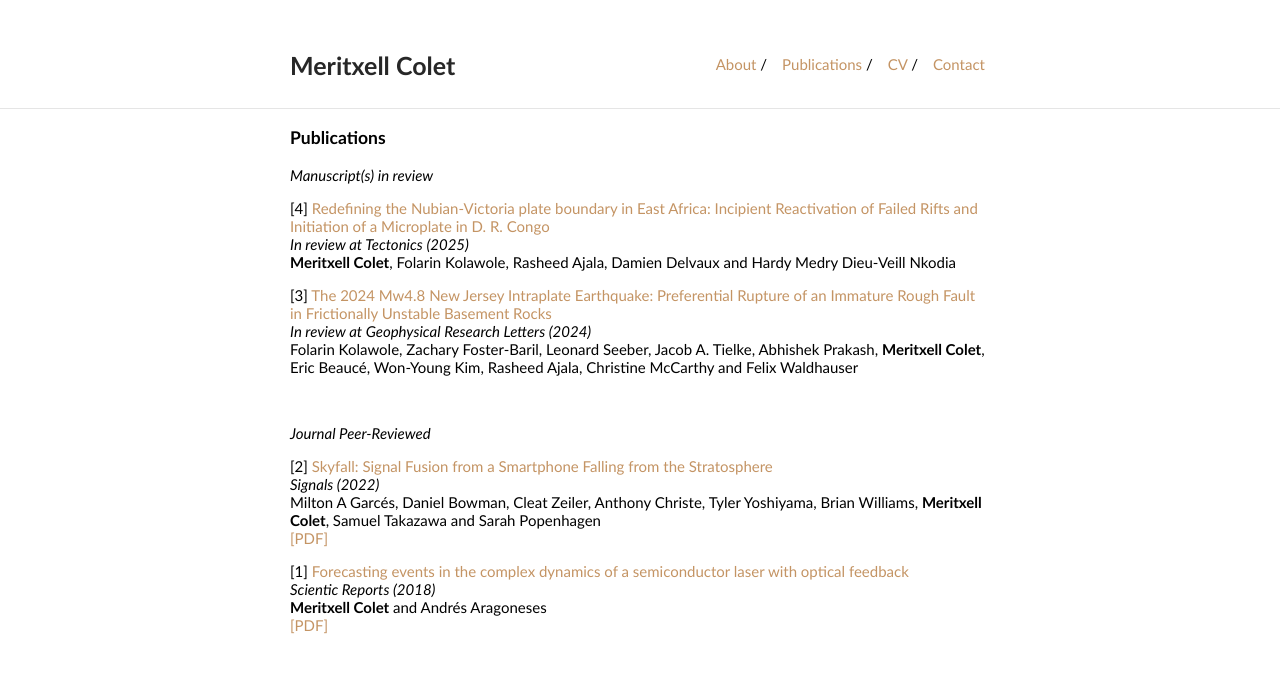
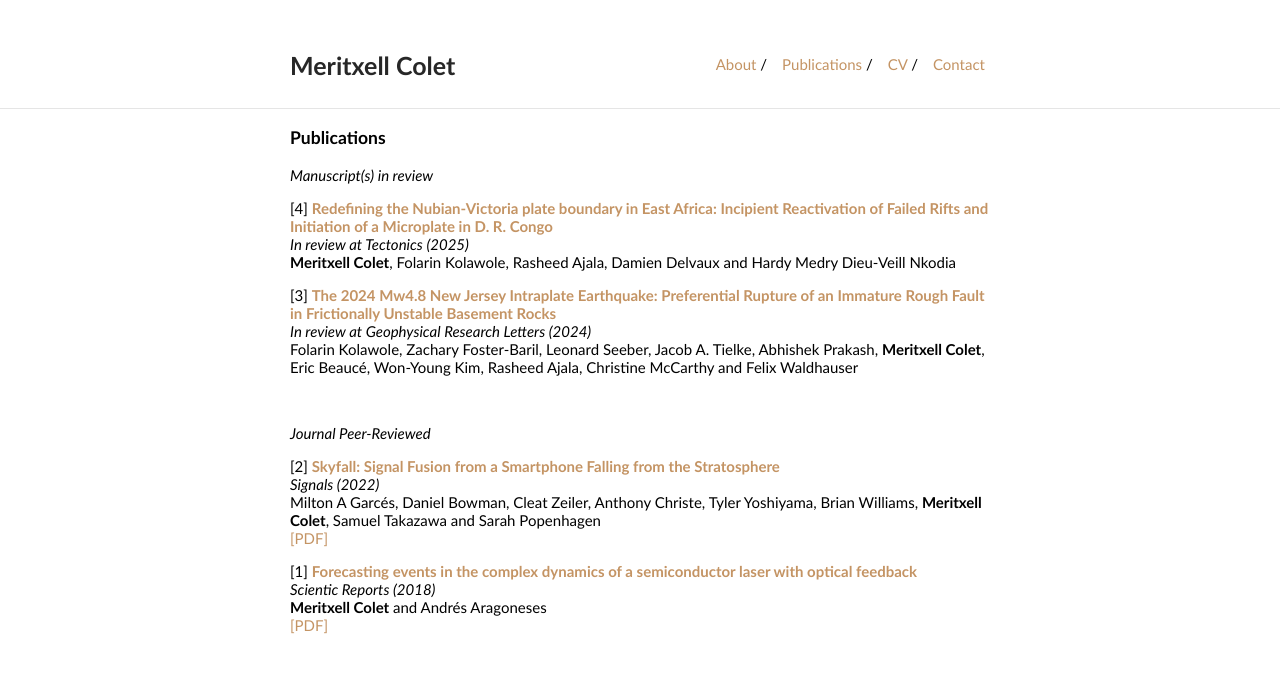
Before and after one commit to MeritxellC/MeritxellC.github.io, a Jekyll site: the page built from publications/publications.md, in a window 1280 px wide. Shown: the top 673 px of the page. Built offline with Jekyll 4.4.1, drawn with Linux system fonts in a browser that asks for light colours.

Commit message:
more updates

```diff
--- a/publications/publications.md
+++ b/publications/publications.md
@@ -5,7 +5,7 @@ layout: default
 
 <p><i>Manuscript(s) in review</i></p>
 <p>
-[4] <a href="https://essopenarchive.org/users/857884/articles/1259439-active-crustal-deformation-across-a-nucleating-extensional-microplate-d-r-congo-east-africa?commit=b82447a2ff499eb05055bb700b32f4c54617af3d">Redefining the Nubian-Victoria plate boundary in East Africa: Incipient Reactivation of Failed Rifts and Initiation of a Microplate in D. R. Congo</a>
+[4] <b><a href="https://essopenarchive.org/users/857884/articles/1259439-active-crustal-deformation-across-a-nucleating-extensional-microplate-d-r-congo-east-africa?commit=b82447a2ff499eb05055bb700b32f4c54617af3d">Redefining the Nubian-Victoria plate boundary in East Africa: Incipient Reactivation of Failed Rifts and Initiation of a Microplate in D. R. Congo</a></b>
 <br>
 <i>In review at Tectonics (2025)</i>
 <br>
@@ -14,7 +14,7 @@ layout: default
 </p>
 
 <p>
-[3] <a href="https://www.authorea.com/users/523989/articles/1241605-the-2024-mw4-8-new-jersey-intraplate-earthquake-preferential-rupture-of-an-immature-rough-fault-in-frictionally-unstable-basement-rocks">The 2024 Mw4.8 New Jersey Intraplate Earthquake: Preferential Rupture of an Immature Rough Fault in Frictionally Unstable Basement Rocks</a>
+[3] <b><a href="https://www.authorea.com/users/523989/articles/1241605-the-2024-mw4-8-new-jersey-intraplate-earthquake-preferential-rupture-of-an-immature-rough-fault-in-frictionally-unstable-basement-rocks">The 2024 Mw4.8 New Jersey Intraplate Earthquake: Preferential Rupture of an Immature Rough Fault in Frictionally Unstable Basement Rocks</a></b>
 <br>
 <i>In review at Geophysical Research Letters (2024)</i>
 <br>
@@ -28,7 +28,7 @@ Folarin Kolawole, Zachary Foster-Baril, Leonard Seeber, Jacob A. Tielke, Abhishe
 <p><i>Journal Peer-Reviewed</i></p>
 
 <p>
-[2] <a href="https://www.mdpi.com/2624-6120/3/2/14">Skyfall: Signal Fusion from a Smartphone Falling from the Stratosphere</a>
+[2] <b><a href="https://www.mdpi.com/2624-6120/3/2/14">Skyfall: Signal Fusion from a Smartphone Falling from the Stratosphere</a></b>
 <br>
 <i>Signals (2022)</i>
 <br>
@@ -37,7 +37,7 @@ Milton A Garcés, Daniel Bowman, Cleat Zeiler, Anthony Christe, Tyler Yoshiyama,
 </p>
 
 <p>
-[1] <a href="https://www.nature.com/articles/s41598-018-29110-5">Forecasting events in the complex dynamics of a semiconductor laser with optical feedback</a>
+[1] <b><a href="https://www.nature.com/articles/s41598-018-29110-5">Forecasting events in the complex dynamics of a semiconductor laser with optical feedback</a></b>
 <br>
 <i> Scientic Reports (2018)</i>
 <br>
```
Also changed, not shown: cv/cv.md (+0 -1 lines), index.md (+4 -2 lines).
